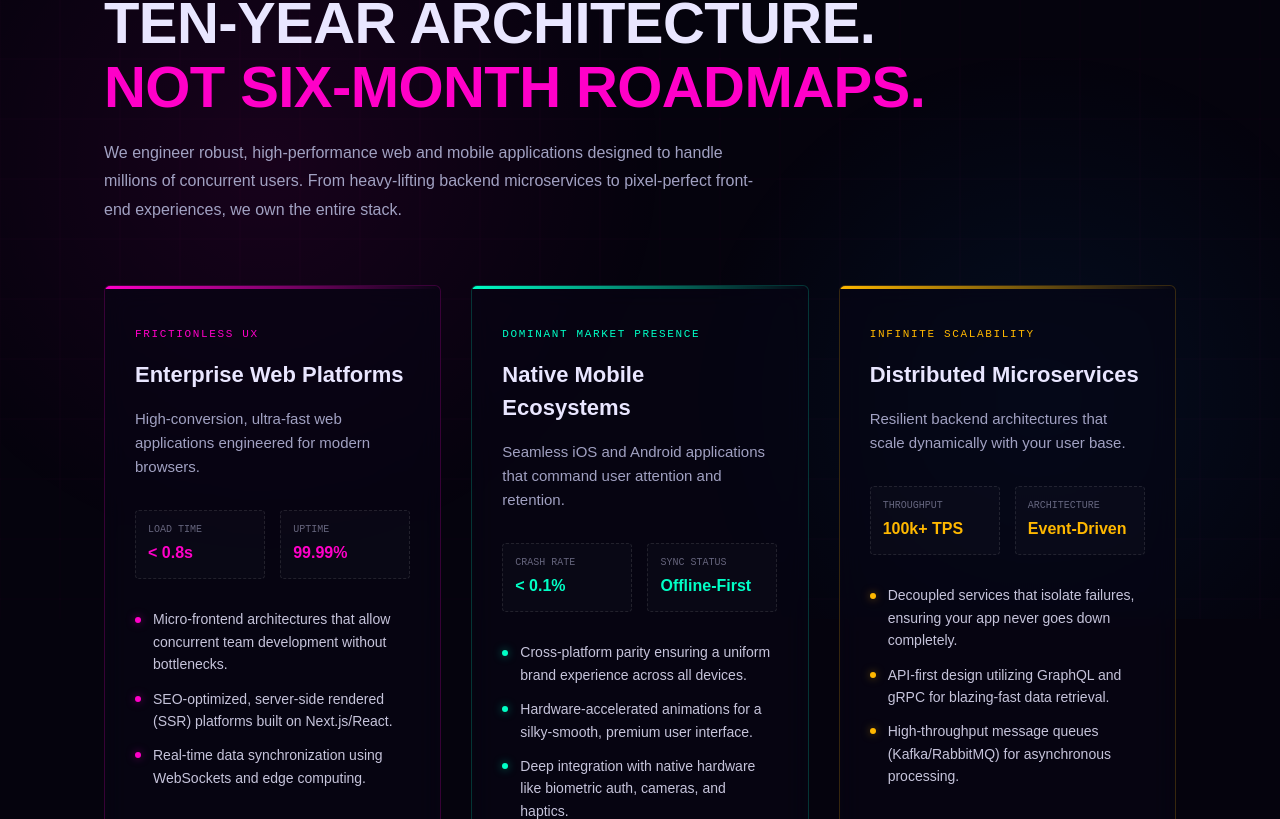
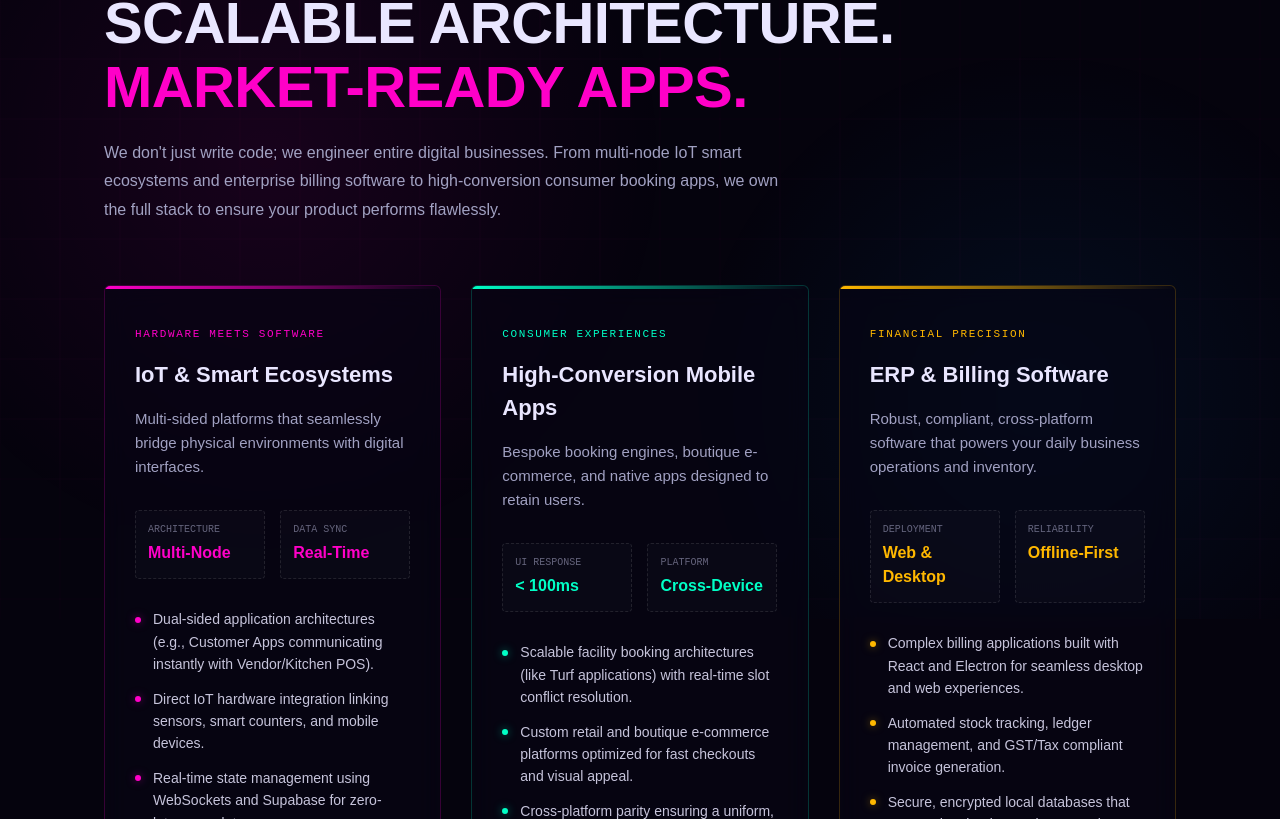
Before and after one commit to JenitaLouis15/Qryptex, a React (Vite) app: page /fullstack in a window 1280 px wide. Shown: the part 181-1000 px from the top of the page. Built offline with nearby package versions, Linux system fonts and the light colour scheme.

Commit message:
Full stack service card ready

```diff
--- a/src/pages/FullStackServices.jsx
+++ b/src/pages/FullStackServices.jsx
@@ -25,7 +25,7 @@ function CyberAmbient() {
       ctx.clearRect(0, 0, W, H);
       t += 0.002;
 
-      ctx.strokeStyle = "rgba(255, 0, 200, 0.025)"; // Adjusted tint for Full Stack
+      ctx.strokeStyle = "rgba(255, 0, 200, 0.025)";
       ctx.lineWidth = 1;
       const step = 60;
       for(let x = 0; x < W; x += step) {
@@ -182,74 +182,74 @@ function CyberCard({ cap, index, loaded }) {
   );
 }
 
-// ── FULL STACK ENGINEERING DATA ─────────────────────────────────────────────
+// ── FULL STACK CAPABILITIES (Marketing the Portfolio) ───────────────────────
 const FULLSTACK_CAPABILITIES = [
   {
-    id: "web-apps",
-    title: "Enterprise Web Platforms",
-    subtitle: "Frictionless UX",
-    tagline: "High-conversion, ultra-fast web applications engineered for modern browsers.",
+    id: "connected-iot",
+    title: "IoT & Smart Ecosystems",
+    subtitle: "Hardware Meets Software",
+    tagline: "Multi-sided platforms that seamlessly bridge physical environments with digital interfaces.",
     accent: "#FF00C8",
     accentRgb: "255,0,200",
     stats: [
-      { label: "Load Time", value: "< 0.8s" },
-      { label: "Uptime", value: "99.99%" }
+      { label: "Architecture", value: "Multi-Node" },
+      { label: "Data Sync", value: "Real-Time" }
     ],
     points: [
-      "Micro-frontend architectures that allow concurrent team development without bottlenecks.",
-      "SEO-optimized, server-side rendered (SSR) platforms built on Next.js/React.",
-      "Real-time data synchronization using WebSockets and edge computing."
+      "Dual-sided application architectures (e.g., Customer Apps communicating instantly with Vendor/Kitchen POS).",
+      "Direct IoT hardware integration linking sensors, smart counters, and mobile devices.",
+      "Real-time state management using WebSockets and Supabase for zero-latency updates."
     ]
   },
   {
-    id: "mobile-apps",
-    title: "Native Mobile Ecosystems",
-    subtitle: "Dominant Market Presence",
-    tagline: "Seamless iOS and Android applications that command user attention and retention.",
+    id: "consumer-apps",
+    title: "High-Conversion Mobile Apps",
+    subtitle: "Consumer Experiences",
+    tagline: "Bespoke booking engines, boutique e-commerce, and native apps designed to retain users.",
     accent: "#00FFC6",
     accentRgb: "0,255,198",
     stats: [
-      { label: "Crash Rate", value: "< 0.1%" },
-      { label: "Sync Status", value: "Offline-First" }
+      { label: "UI Response", value: "< 100ms" },
+      { label: "Platform", value: "Cross-Device" }
     ],
     points: [
-      "Cross-platform parity ensuring a uniform brand experience across all devices.",
-      "Hardware-accelerated animations for a silky-smooth, premium user interface.",
-      "Deep integration with native hardware like biometric auth, cameras, and haptics."
+      "Scalable facility booking architectures (like Turf applications) with real-time slot conflict resolution.",
+      "Custom retail and boutique e-commerce platforms optimized for fast checkouts and visual appeal.",
+      "Cross-platform parity ensuring a uniform, premium brand experience on both iOS and Android."
     ]
   },
   {
-    id: "microservices",
-    title: "Distributed Microservices",
-    subtitle: "Infinite Scalability",
-    tagline: "Resilient backend architectures that scale dynamically with your user base.",
+    id: "enterprise-billing",
+    title: "ERP & Billing Software",
+    subtitle: "Financial Precision",
+    tagline: "Robust, compliant, cross-platform software that powers your daily business operations and inventory.",
     accent: "#FFB800",
     accentRgb: "255,184,0",
     stats: [
-      { label: "Throughput", value: "100k+ TPS" },
+      { label: "Deployment", value: "Web & Desktop" },
+      { label: "Reliability", value: "Offline-First" }
+    ],
+    points: [
+      "Complex billing applications built with React and Electron for seamless desktop and web experiences.",
+      "Automated stock tracking, ledger management, and GST/Tax compliant invoice generation.",
+      "Secure, encrypted local databases that sync to the cloud, ensuring operations continue even without internet."
+    ]
+  },
+  {
+    id: "cloud-scale",
+    title: "Distributed Cloud Systems",
+    subtitle: "Infinite Scalability",
+    tagline: "Resilient backend architectures designed to handle massive traffic spikes without sweating.",
+    accent: "#0099FF",
+    accentRgb: "0,153,255",
+    stats: [
+      { label: "Throughput", value: "10k+ TPS" },
       { label: "Architecture", value: "Event-Driven" }
     ],
     points: [
-      "Decoupled services that isolate failures, ensuring your app never goes down completely.",
-      "API-first design utilizing GraphQL and gRPC for blazing-fast data retrieval.",
-      "High-throughput message queues (Kafka/RabbitMQ) for asynchronous processing."
-    ]
-  },
-  {
-    id: "cloud-ops",
-    title: "Cloud-Native Infrastructure",
-    subtitle: "Optimized Cloud Ops",
-    tagline: "Automated, auto-scaling cloud environments built on AWS, GCP, or Azure.",
-    accent: "#0099FF",
-    accentRgb: "0,153,255",
-    stats: [
-      { label: "Deployments", value: "Zero-Downtime" },
-      { label: "Cost Optimization", value: "~30% Saved" }
-    ],
-    points: [
-      "Infrastructure as Code (Terraform) for reproducible and auditable environments.",
-      "Advanced CI/CD pipelines that automate testing, security scanning, and deployment.",
-      "Multi-region redundancy to guarantee availability during catastrophic regional outages."
+      "Decoupled microservices ensuring your application never experiences a total blackout during high loads.",
+      "API-first design utilizing modern query languages for blazing-fast data retrieval.",
+      "Automated deployment pipelines and serverless infrastructure on AWS/GCP to optimize operational costs."
     ]
   }
 ];
@@ -405,11 +405,11 @@ export default function FullStackServices() {
             <span style={{ fontFamily: "'JetBrains Mono', monospace", fontSize: 10, letterSpacing: "0.16em", color: "#FF00C8" }}>// BUILD FOR SCALE · QRYPTEX</span>
           </div>
           <h1 className="hero-title" style={{ fontFamily: "'Orbitron', sans-serif", fontSize: "clamp(32px, 5vw, 58px)", fontWeight: 900, lineHeight: 1.1, letterSpacing: "-0.01em", marginBottom: 20 }}>
-            TEN-YEAR ARCHITECTURE. <br/>
-            <span style={{ color: "#FF00C8" }}>NOT SIX-MONTH ROADMAPS.</span>
+            SCALABLE ARCHITECTURE. <br/>
+            <span style={{ color: "#FF00C8" }}>MARKET-READY APPS.</span>
           </h1>
-          <p className="hero-subtitle" style={{ fontFamily: "'Rajdhani', sans-serif", fontSize: "16px", lineHeight: 1.8, color: "var(--text-secondary, #A1A1C2)", maxWidth: 650 }}>
-            We engineer robust, high-performance web and mobile applications designed to handle millions of concurrent users. From heavy-lifting backend microservices to pixel-perfect front-end experiences, we own the entire stack.
+          <p className="hero-subtitle" style={{ fontFamily: "'Rajdhani', sans-serif", fontSize: "16px", lineHeight: 1.8, color: "var(--text-secondary, #A1A1C2)", maxWidth: 700 }}>
+            We don't just write code; we engineer entire digital businesses. From multi-node IoT smart ecosystems and enterprise billing software to high-conversion consumer booking apps, we own the full stack to ensure your product performs flawlessly.
           </p>
         </div>
 
@@ -444,7 +444,7 @@ export default function FullStackServices() {
               Ready to Architect Your Vision?
             </h3>
             <p style={{ fontFamily: "'Rajdhani', sans-serif", fontSize: "16px", color: "var(--text-secondary, #A1A1C2)", maxWidth: "600px", margin: "0 auto 30px auto", lineHeight: 1.6 }}>
-              Stop patching legacy code. Let’s build a resilient, scalable, and beautifully designed application ecosystem from the ground up.
+              Whether you need a complex point-of-sale system, an IoT-connected web platform, or a native mobile app, let’s build an ecosystem that scales with your ambition.
             </p>
             <button className="cta-button" onClick={() => navigate('/contact')}>
               START YOUR BUILD
```
